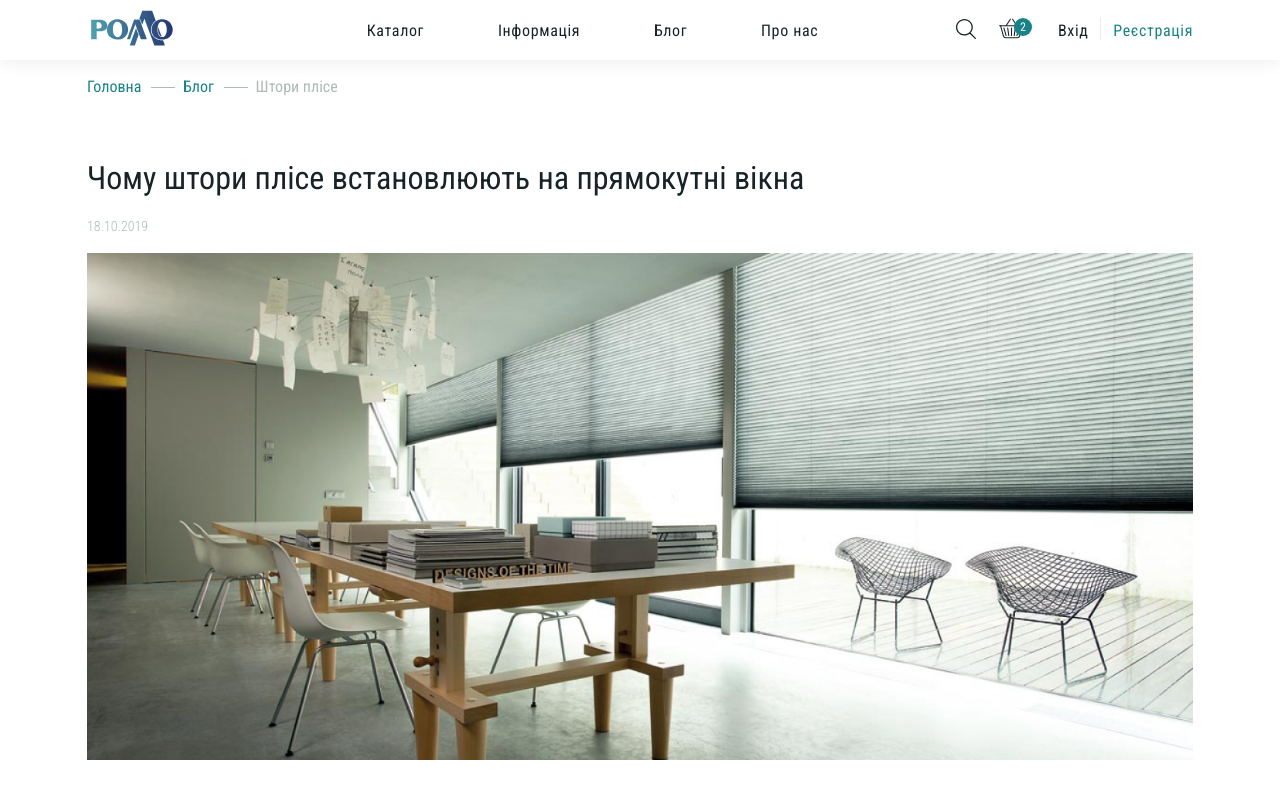
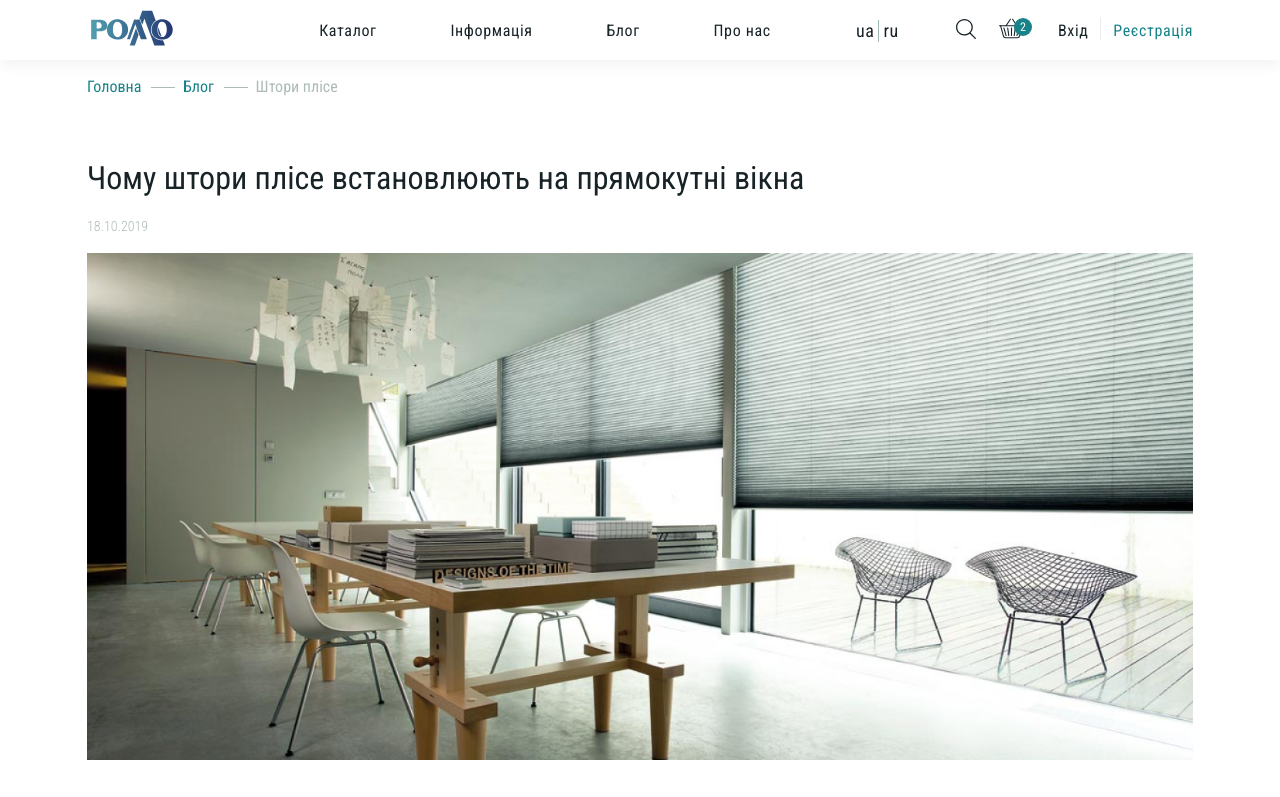
Before and after one commit to vmonasteretskyy/rollo, a plain HTML site: page blog-open.html in a window 1280 px wide. Shown: the top 797 px of the page. Drawn offline with Linux system fonts and the light colour scheme.

Commit message:
header fix

```diff
--- a/blog-open.html
+++ b/blog-open.html
@@ -22,12 +22,12 @@
     <header class="header">
         <div class="container">
             <div class="row">
-                <div class="col-xl-2 col-lg-2 col-md-6 col-4 align-self-center">
+                <div class="col-xl-2 col-lg-2 col-md-4 col-3 align-self-center">
                     <div class="header__logo">
                         <a href="#"><img src="image/logo.svg" alt="logo"></a>
                     </div>
                 </div>
-                <div class="col-xl-7 col-lg-6 align-self-center">
+                <div class="col-xl-6 col-lg-5 align-self-center">
                     <nav class="header__menu">
                         <ul class="nostyle-list">
                             <li class="showphone log">
@@ -152,7 +152,15 @@
                         </ul>
                     </nav>
                 </div>
-                <div class="col-xl-3 col-lg-4 col-md-6 col-8 align-self-center text-right">
+                <div class="col-xl-1 col-lg-1 col-md-2 col-sm-2 col-4">
+                    <div class="header__lang">
+                        <ul>
+                            <li><a href="#">ua</a></li>
+                            <li><a href="#">ru</a></li>
+                        </ul>
+                    </div>
+                </div>
+                <div class="col-xl-3 col-lg-4 col-md-6 col-sm-7 col-5 align-self-center text-right">
                     <div class="header__search">
                         <img src="image/icon/search.svg" alt="search">
                         <form action="" id="header__searchform">
```
Also changed, not shown: buy.html (+11 -3 lines), catalog.html (+11 -3 lines), conditions.html (+11 -3 lines), contacts.html (+11 -3 lines), fabric.html (+11 -3 lines), login-page.html (+11 -3 lines), measure.html (+11 -3 lines), product.html (+11 -3 lines), user.html (+11 -3 lines).
